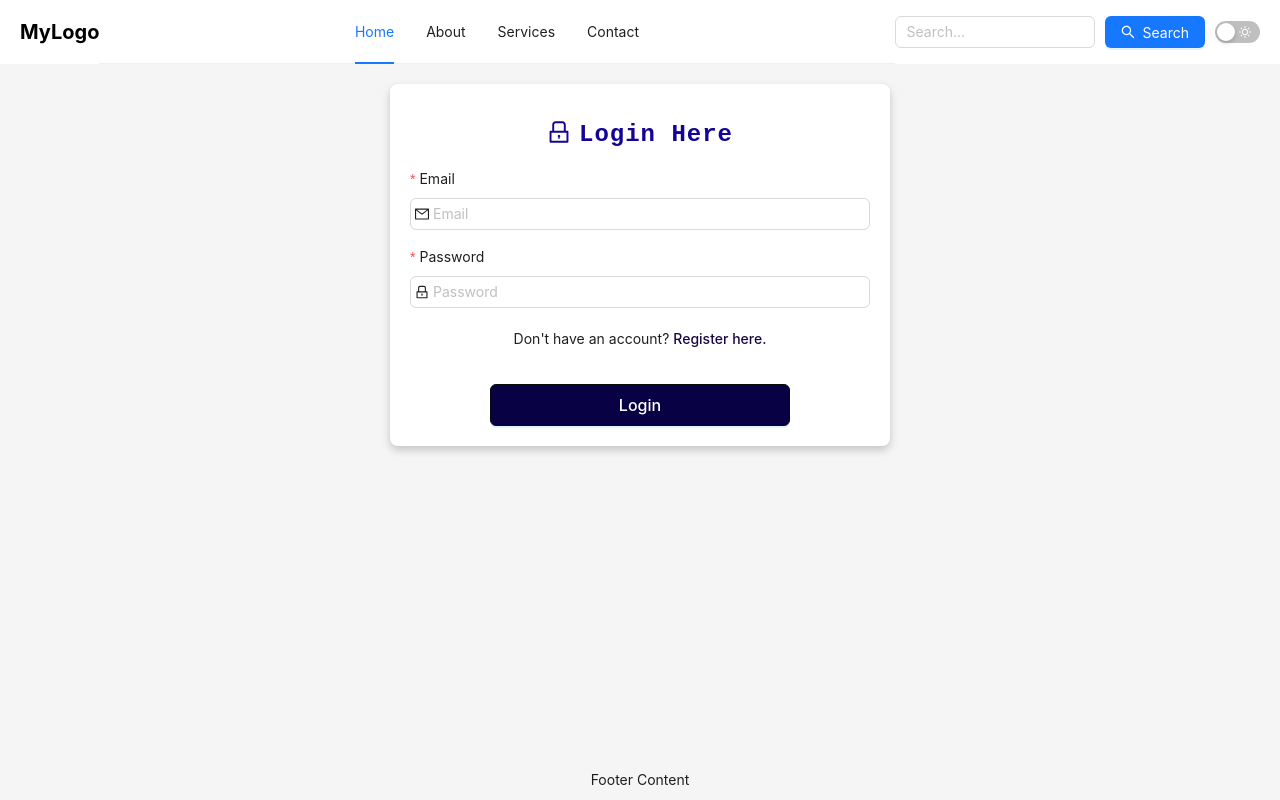
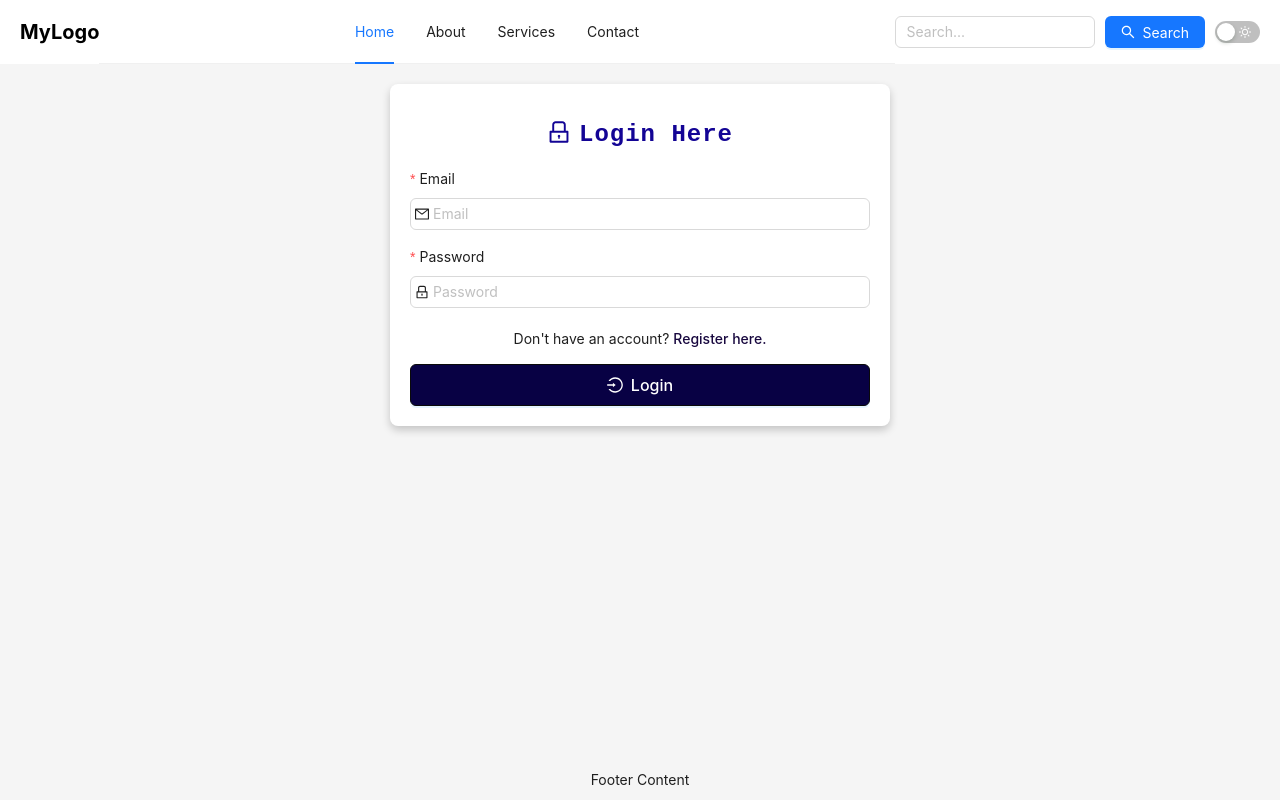
Before and after one commit to aniketsuryawanshi1/Expense-Tracker, a React (Vite) app in the folder Frontend/: page /Login in a window 1280 px wide. Built offline with nearby package versions, Linux system fonts and the light colour scheme.

Commit message:
Fix custom button component.

```diff
--- a/Frontend/src/Pages/Authentication/EmailVerification.jsx
+++ b/Frontend/src/Pages/Authentication/EmailVerification.jsx
@@ -1,7 +1,8 @@
 import { useState, useEffect } from "react";
-import { Card, Input, Form, Typography, Button, message } from "antd";
-import { MailOutlined } from "@ant-design/icons";
+import { Card, Input, Form, Typography, message } from "antd";
+import { MailOutlined, LoadingOutlined, CheckOutlined } from "@ant-design/icons";
 import { useNavigate } from "react-router-dom";
+import { CustomButton } from "../../components/index";
 import axios from "axios";
 
 import "../../components/style.css";
@@ -45,8 +46,7 @@ const OTPVerification = () => {
     if (e.key === "ArrowRight" && index < 3) {
       document.getElementById(`otp-${index + 1}`).focus();
     }
-  }
-
+  };
 
   useEffect(() => {
     if (otp.every((digit) => digit !== "")) {
@@ -102,20 +102,17 @@ const OTPVerification = () => {
               />
             ))}
           </div>
-          <Button
+          <CustomButton
             type="primary"
             htmlType="submit"
-            style={{ marginTop: "20px",
-              width: "100%",
-              maxWidth: "300px",
-              padding: "20px",
-            }}
             loading={loading}
             className="custom-button"
+            // add some custom style
+            style={{ marginTop: "20px", width: "100%", maxWidth: "300px"}}
+            icon={loading ? <LoadingOutlined /> : <CheckOutlined />}
           >
             {loading ? "Verifying..." : "Verify"}
-          </Button>
-
+          </CustomButton>
         </Form>
       </Card>
     </div>
--- a/Frontend/src/Pages/Authentication/Login.jsx
+++ b/Frontend/src/Pages/Authentication/Login.jsx
@@ -1,6 +1,6 @@
-import { Form,Button } from "antd";
-import { MailOutlined, LockOutlined } from "@ant-design/icons";
-import {  InputField } from "../../components/index";
+import { Form } from "antd";
+import { MailOutlined, LockOutlined, LoadingOutlined, LoginOutlined } from "@ant-design/icons";
+import { InputField, CustomButton } from "../../components/index";
 import { Link } from "react-router-dom";
 import useLogin from "../../hooks/Authentication/useLogin"; // Import the hook
 import "./style.css";
@@ -8,10 +8,12 @@ import "./style.css";
 const Login = () => {
   const { handleOnSubmit, loading } = useLogin();
   const [form] = Form.useForm();
-const onFinish = (values) => {
-  console.log("Form Submitted Data : ", values);
-  handleOnSubmit(values, () => form.resetFields());
-};
+
+  const onFinish = (values) => {
+    console.log("Form Submitted Data : ", values);
+    handleOnSubmit(values, () => form.resetFields());
+  };
+
   return (
     <div className="reg-log-container">
       <h1 className="reg-log-title">
@@ -59,19 +61,15 @@ const onFinish = (values) => {
           </p>
         </div>
         <div className="center-button">
-        <Button
+          <CustomButton
             type="primary"
             htmlType="submit"
-            style={{ marginTop: "20px",
-              width: "100%",
-              maxWidth: "300px",
-              padding: "20px",
-            }}
             loading={loading}
             className="custom-button"
+            icon={loading ? <LoadingOutlined /> : <LoginOutlined />}
           >
-            {loading ? "Loginging..." : "Login"}
-          </Button>
+            {loading ? "Logging in..." : "Login"}
+          </CustomButton>
         </div>
       </Form>
     </div>
--- a/Frontend/src/Pages/Authentication/Register.jsx
+++ b/Frontend/src/Pages/Authentication/Register.jsx
@@ -1,11 +1,12 @@
-import { Form,Button } from "antd";
+import { Form } from "antd";
 import {
   MailOutlined,
   UserOutlined,
   LockOutlined,
   UserAddOutlined,
+  LoadingOutlined,
 } from "@ant-design/icons";
-import {   InputField } from "../../components/index";
+import { InputField, CustomButton } from "../../components/index";
 import { Link } from "react-router-dom";
 import useRegister from "../../hooks/Authentication/useRegister";
 import "./style.css";
@@ -16,9 +17,9 @@ const Register = () => {
 
   console.log("Component Rendered");
 
-  const onFinish = (values) => {
+  const onFinish = async (values) => {
     console.log("Form Submitted Data:", values); // ✅ Debugging
-    handleOnSubmit(values, () => form.resetFields()); // API call with form reset
+    await handleOnSubmit(values, () => form.resetFields()); // API call with form reset
   };
 
   return (
@@ -92,21 +93,15 @@ const Register = () => {
         </div>
 
         <div className="center-button">
-
-          <Button
+          <CustomButton
             type="primary"
             htmlType="submit"
-            style={{ marginTop: "20px",
-              width: "100%",
-              maxWidth: "300px",
-              padding: "20px",
-            }}
             loading={loading}
             className="custom-button"
+            icon={loading ? <LoadingOutlined /> : <UserAddOutlined />}
           >
             {loading ? "Registering..." : "Register"}
-          </Button>
-
+          </CustomButton>
         </div>
       </Form>
     </div>
--- a/Frontend/src/components/Button/Button.jsx
+++ b/Frontend/src/components/Button/Button.jsx
@@ -4,7 +4,6 @@ import "../style.css";
 import PropTypes from "prop-types";
 
 const CustomButton = ({
-  // type = "primary",
   size = "middle",
   shape = "default",
   loading: propLoading, // Accepting loading state from props
@@ -17,15 +16,16 @@ const CustomButton = ({
 }) => {
   const [loading, setLoading] = useState(false);
 
-  const handleClick = () => {
-    if (onClick) onClick();
-    setLoading(true);
-    setTimeout(() => setLoading(false), 2000); // Reset loading after 2s
+  const handleClick = async () => {
+    if (onClick) {
+      setLoading(true);
+      await onClick();
+      setLoading(false);
+    }
   };
 
   return (
     <Button
-      // type={type}
       size={size}
       shape={shape}
       loading={propLoading ?? loading} // If propLoading is passed, use it; otherwise, use state
@@ -41,7 +41,6 @@ const CustomButton = ({
 };
 
 CustomButton.propTypes = {
-  // type: PropTypes.string,
   size: PropTypes.string,
   shape: PropTypes.string,
   loading: PropTypes.bool,
--- a/Frontend/src/components/style.css
+++ b/Frontend/src/components/style.css
@@ -4,7 +4,7 @@
   background-color: #080144 !important;
   border-color: #0a0a0a !important;
   color: white !important;
-  padding: 12px 20px;
+  padding: 20px;
   border-radius: 6px;
   font-size: 16px;
   font-weight: 500;
```
